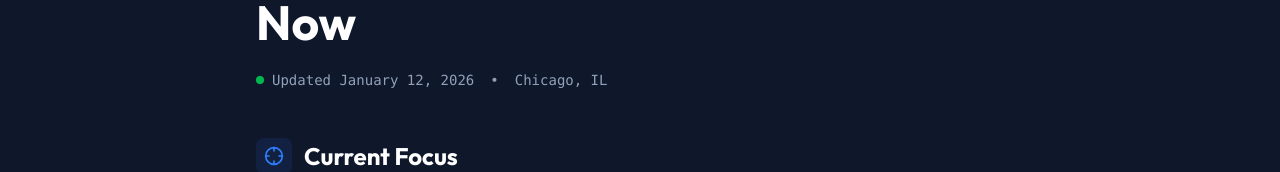
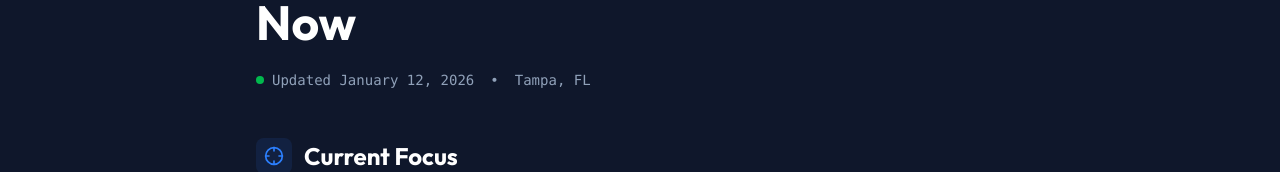
Before and after one commit to kaushalkanna-ai/portfolio, a React (Vite) app: page /now in a window 1280 px wide. Shown: the part 230-402 px from the top of the page. Built offline with nearby package versions, Linux system fonts and the light colour scheme.

Commit message:
fix: update location to Tampa, FL

```diff
--- a/src/components/Footer.jsx
+++ b/src/components/Footer.jsx
@@ -124,7 +124,7 @@ const Footer = () => {
                         </div>
                         <p className="text-gray-600 dark:text-slate-400 text-sm">
                             Based in<br />
-                            Chicago, IL
+                            Tampa, FL
                         </p>
                     </div>
                 </div>
--- a/src/data/now.js
+++ b/src/data/now.js
@@ -2,7 +2,7 @@ import { Code, BookOpen, Headphones, Crosshair } from 'lucide-react';
 
 export const nowData = {
     updated: "January 12, 2026",
-    location: "Chicago, IL",
+    location: "Tampa, FL",
     sections: [
         {
             id: "focus",
```
